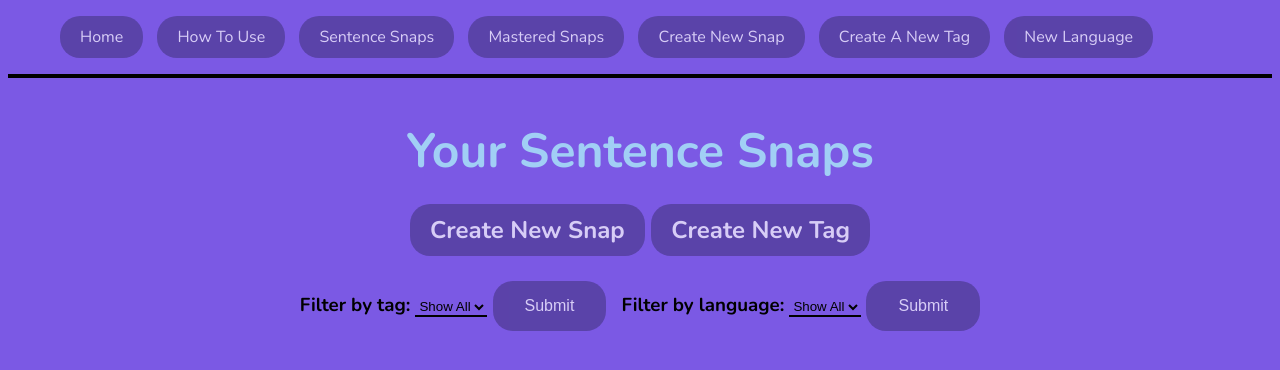
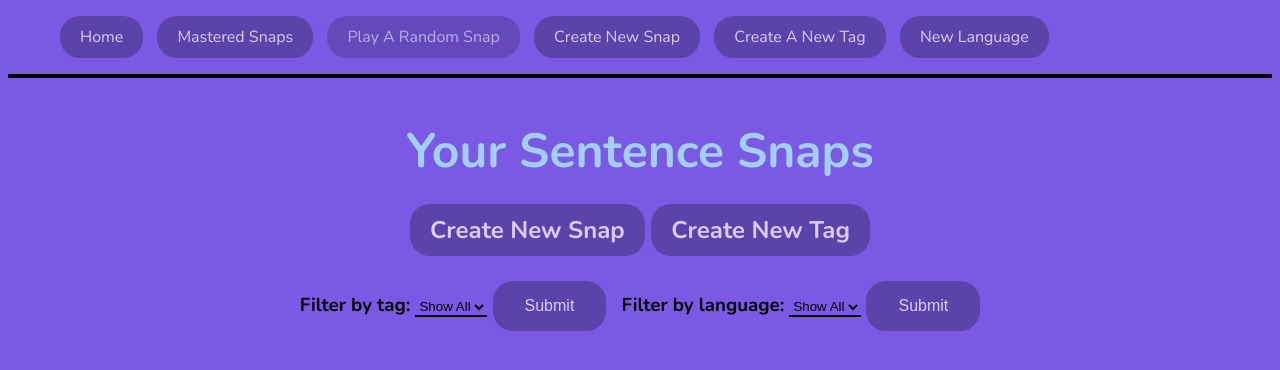
Before and after one commit to emilykmcullen/Language-Learning-App, a Flask app: page / in a window 1280 px wide. Shown: the top 370 px of the page. Run offline with Flask 2, Linux system fonts and the light colour scheme; data that the repository does not hold is empty; some libraries are stand-ins or nearby versions.

Commit message:
removed nav bar buttons

```diff
--- a/templates/base.html
+++ b/templates/base.html
@@ -15,14 +15,17 @@
             <li class="navitem">
                 <a href="{{ url_for('base.index') }}">Home</a>
             </li>
+            <!-- <li class="navitem">
+                <a href="{{ url_for('base.info') }}">How To Use</a>
+            </li> -->
+            <!-- <li class="navitem">
+                <a href="{{ url_for('sentence_snaps_blueprint.sentence_snaps') }}">Sentence Snaps</a>
+            </li> -->
             <li class="navitem">
-                <a href="{{ url_for('base.info') }}">How To Use</a>
+                <a href="{{ url_for('mastered_snaps_blueprint.mastered_snaps') }}">Mastered Snaps</a>
             </li>
             <li class="navitem">
-                <a href="{{ url_for('sentence_snaps_blueprint.sentence_snaps') }}">Sentence Snaps</a>
-            </li>
-            <li class="navitem">
-                <a href="{{ url_for('mastered_snaps_blueprint.mastered_snaps') }}">Mastered Snaps</a>
+                <a href="{{ url_for('base.play_random') }}" class="navitem">Play A Random Snap</a>
             </li>
             <li class="navitem">
                 <a href="/sentence_snaps/new">Create New Snap</a>
```
